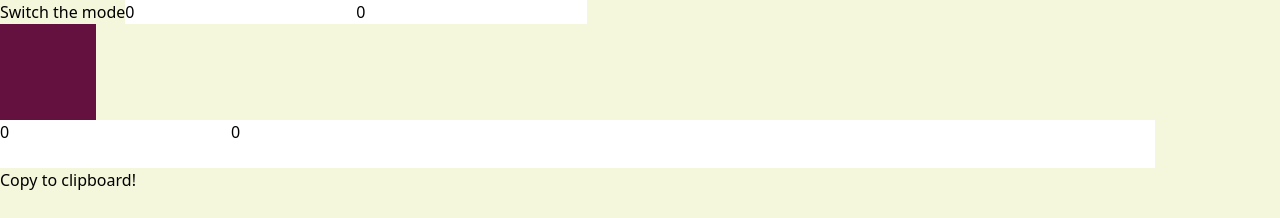
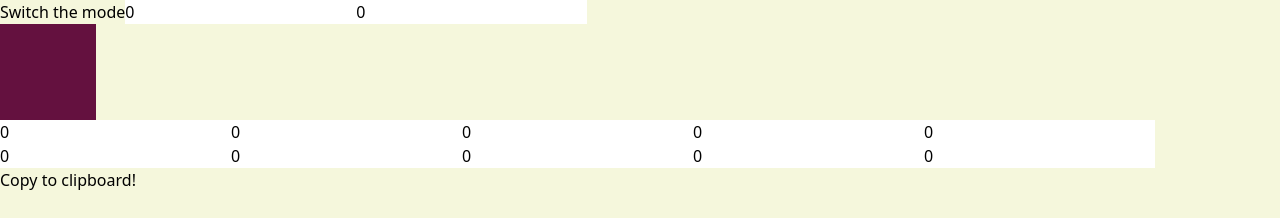
Before and after one commit to SEPOTOM/border-radius-previewer, a React (Vite) app: page / in a window 1280 px wide. Both pictures are taken after a click on the switch "Switch the mode". Shown: the top 218 px of the page. Built offline with nearby package versions, Linux system fonts and the light colour scheme.

Commit message:
feat(App): add default value of 0 to the radii inputs

```diff
--- a/src/App.tsx
+++ b/src/App.tsx
@@ -40,14 +40,46 @@ const App = () => {
 
       {isAdvanced && (
         <>
-          <input type="number" aria-label="Horizontal top-left radius" />
-          <input type="number" aria-label="Horizontal top-right radius" />
-          <input type="number" aria-label="Horizontal bottom-left radius" />
-          <input type="number" aria-label="Horizontal bottom-right radius" />
-          <input type="number" aria-label="Vertical top-left radius" />
-          <input type="number" aria-label="Vertical top-right radius" />
-          <input type="number" aria-label="Vertical bottom-left radius" />
-          <input type="number" aria-label="Vertical bottom-right radius" />
+          <input
+            type="number"
+            aria-label="Horizontal top-left radius"
+            value={0}
+          />
+          <input
+            type="number"
+            aria-label="Horizontal top-right radius"
+            value={0}
+          />
+          <input
+            type="number"
+            aria-label="Horizontal bottom-left radius"
+            value={0}
+          />
+          <input
+            type="number"
+            aria-label="Horizontal bottom-right radius"
+            value={0}
+          />
+          <input
+            type="number"
+            aria-label="Vertical top-left radius"
+            value={0}
+          />
+          <input
+            type="number"
+            aria-label="Vertical top-right radius"
+            value={0}
+          />
+          <input
+            type="number"
+            aria-label="Vertical bottom-left radius"
+            value={0}
+          />
+          <input
+            type="number"
+            aria-label="Vertical bottom-right radius"
+            value={0}
+          />
         </>
       )}
 
```
